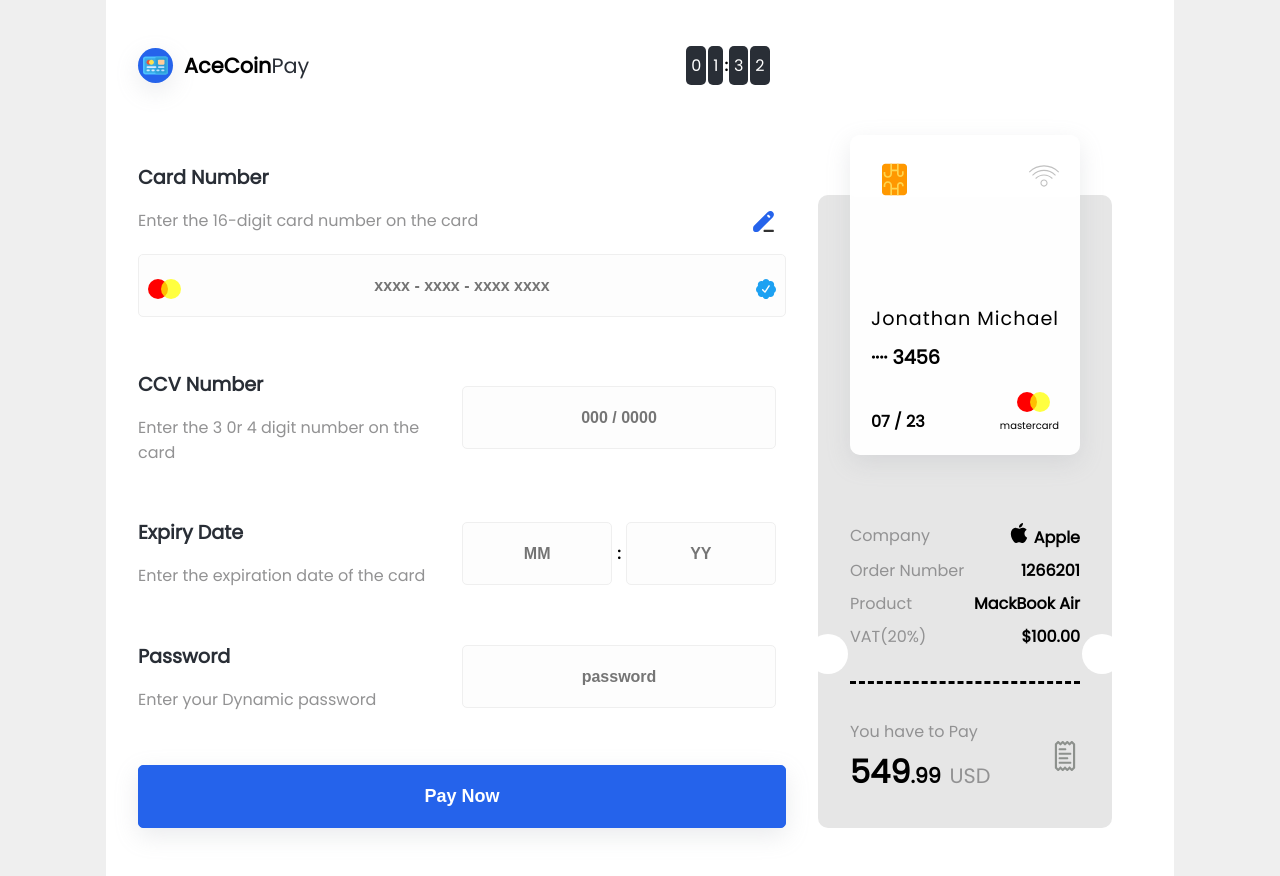
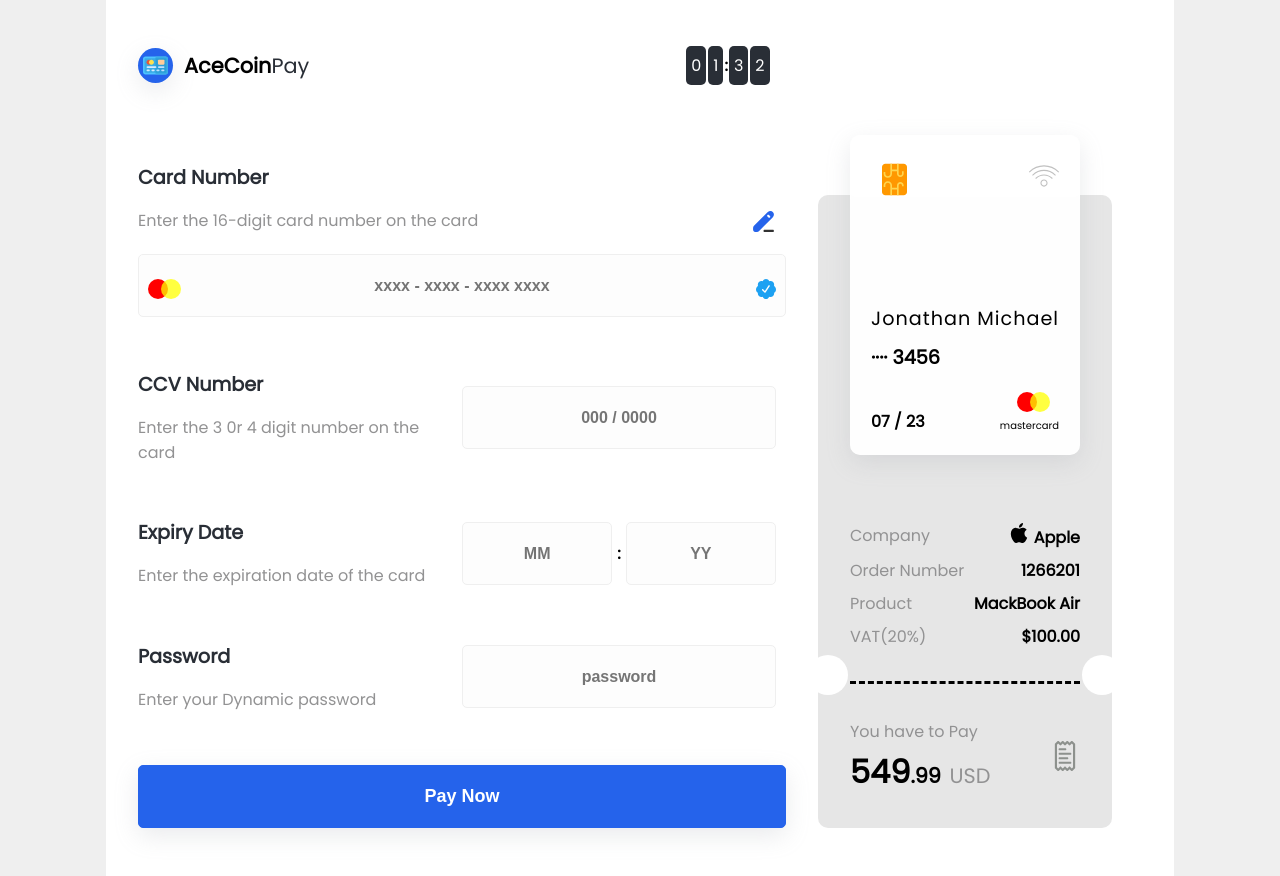
Before and after one commit to MeetMuaz/virtual-card, a React (Vite) app: page / in a window 1280 px wide. Built offline with nearby package versions, Linux system fonts and the light colour scheme.

Commit message:
fifth commit

```diff
--- a/src/components/VirtualCard/VirtualCard.module.css
+++ b/src/components/VirtualCard/VirtualCard.module.css
@@ -156,7 +156,7 @@
     border-radius: 50%;
     background-color: var(--white-color);
     position: absolute;
-    top: 439px;
+    top: 460px;
 }
 
 .Circle1{
```
